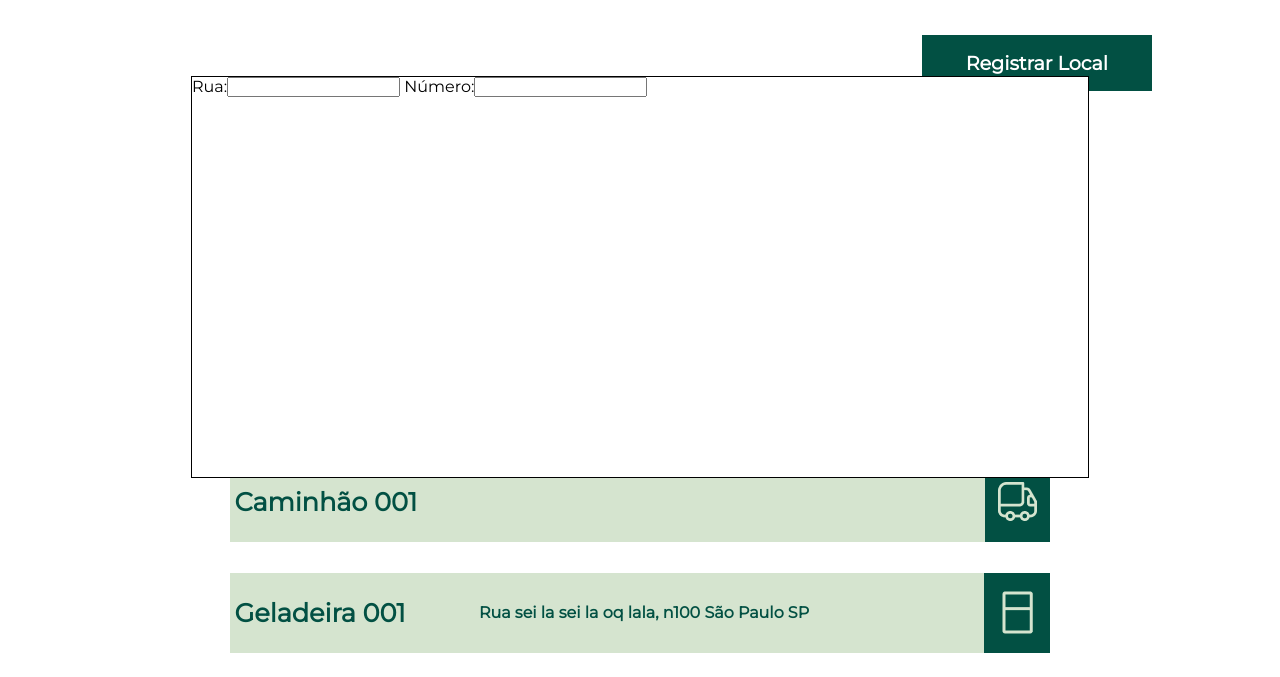
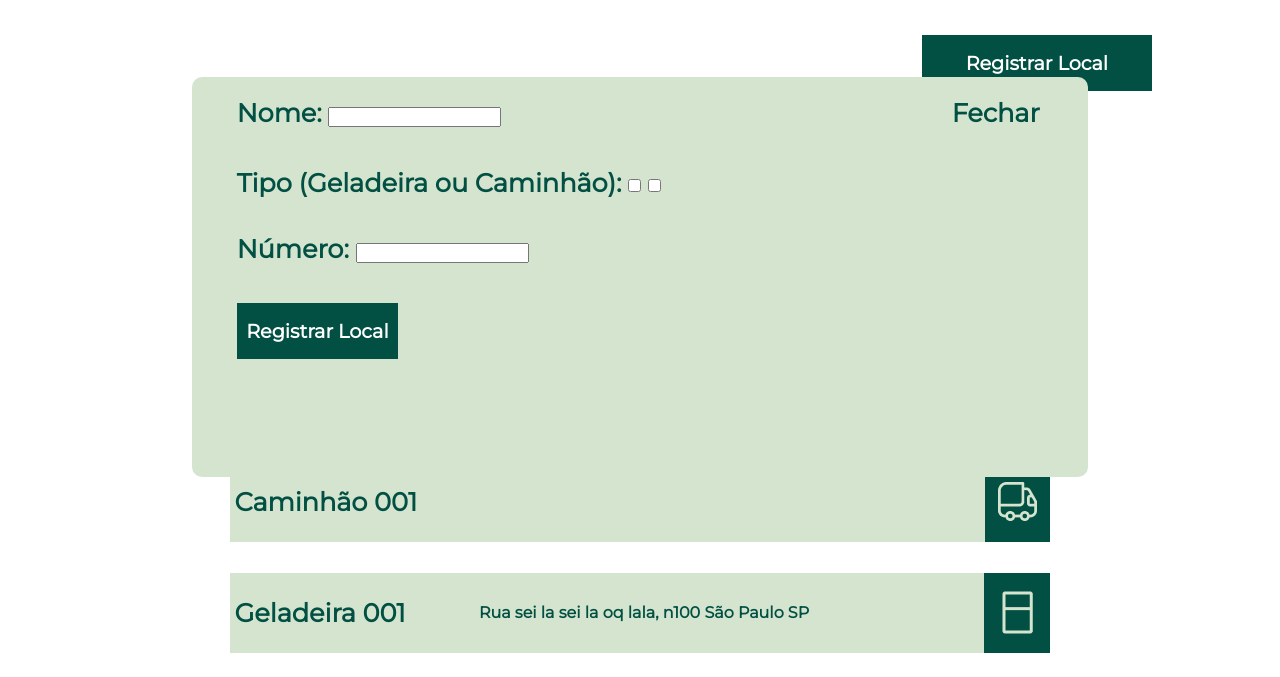
Before and after one commit to DaniloPedrazzi/Vaccinfo, a website: page SiteInstitucional/FrontEnd/locais.html in a window 1280 px wide. Shown: the part 123-800 px from the top of the page. Drawn offline with Linux system fonts and the light colour scheme.

Commit message:
finalizando pag de locais estática

```diff
--- a/SiteInstitucional/FrontEnd/css/style-locais.css
+++ b/SiteInstitucional/FrontEnd/css/style-locais.css
@@ -70,12 +70,29 @@
     margin-left: 62%;
 }
 .menu_flutuante {
+    display: flex;
+    flex-direction: colum;
+    align-items: center;
+    justify-content: center;
     position: fixed;
     top: 50%;
     left: 50%;
     transform: translate(-50%, -50%);
-    background-color: #fff;
+    background-color: #D5E4CF;
     width: 70%;
     height: 50vh;
-    border: 1px solid #000;
-  }
+    color: #025043;
+    border-radius: 10px;
+}
+.inputs{
+   width: 90%;
+   height: 45vh;
+   font-size: 2vmax;
+   font-weight: 800;
+}
+.input{
+    margin-bottom: 5%;
+}
+.btn_fechar{
+    margin-left: 55%;
+}
--- a/SiteInstitucional/FrontEnd/locais.html
+++ b/SiteInstitucional/FrontEnd/locais.html
@@ -41,8 +41,13 @@
     </div>
     <div class="menu_flutuante">
 
-        Rua:<input type="text" id="inp_rua">
-        Número:<input type="text" id="inp_num_local">
+    <div class="inputs">
+        Nome: <input type="text" id="inp_rua" class="input"> <span class="btn_fechar">Fechar</span> <br>
+        Tipo (Geladeira ou Caminhão): <input type="checkbox" placeholder="G"class="input"> <input type="checkbox" placeholder="C"class="input"> <br>
+        Número: <input type="text" id="inp_num_local"class="input"> <br>
+        <button class="botao_local">Registrar Local</button>
+    </div>
+
 
     </div>
     <div class="container_botao">
```
